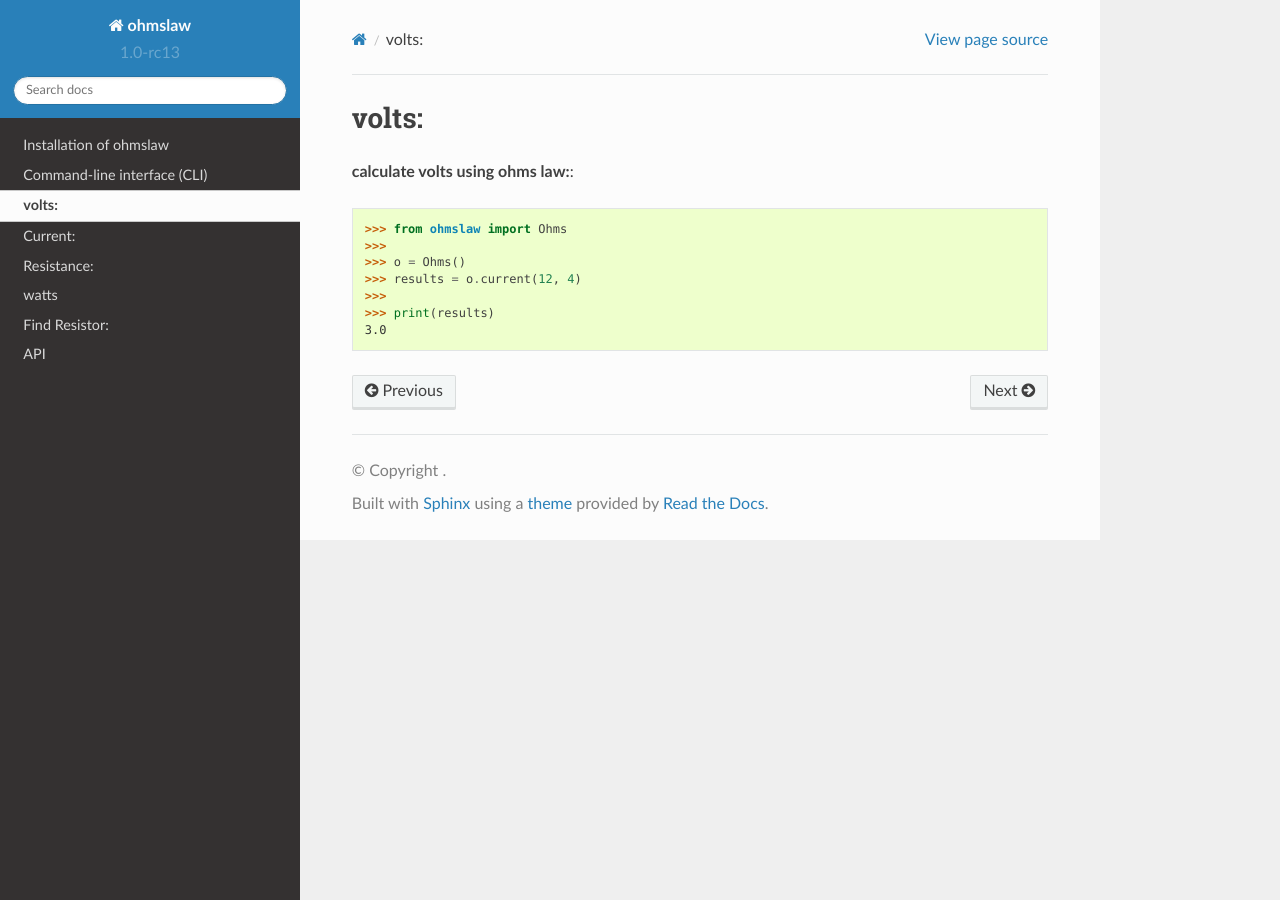
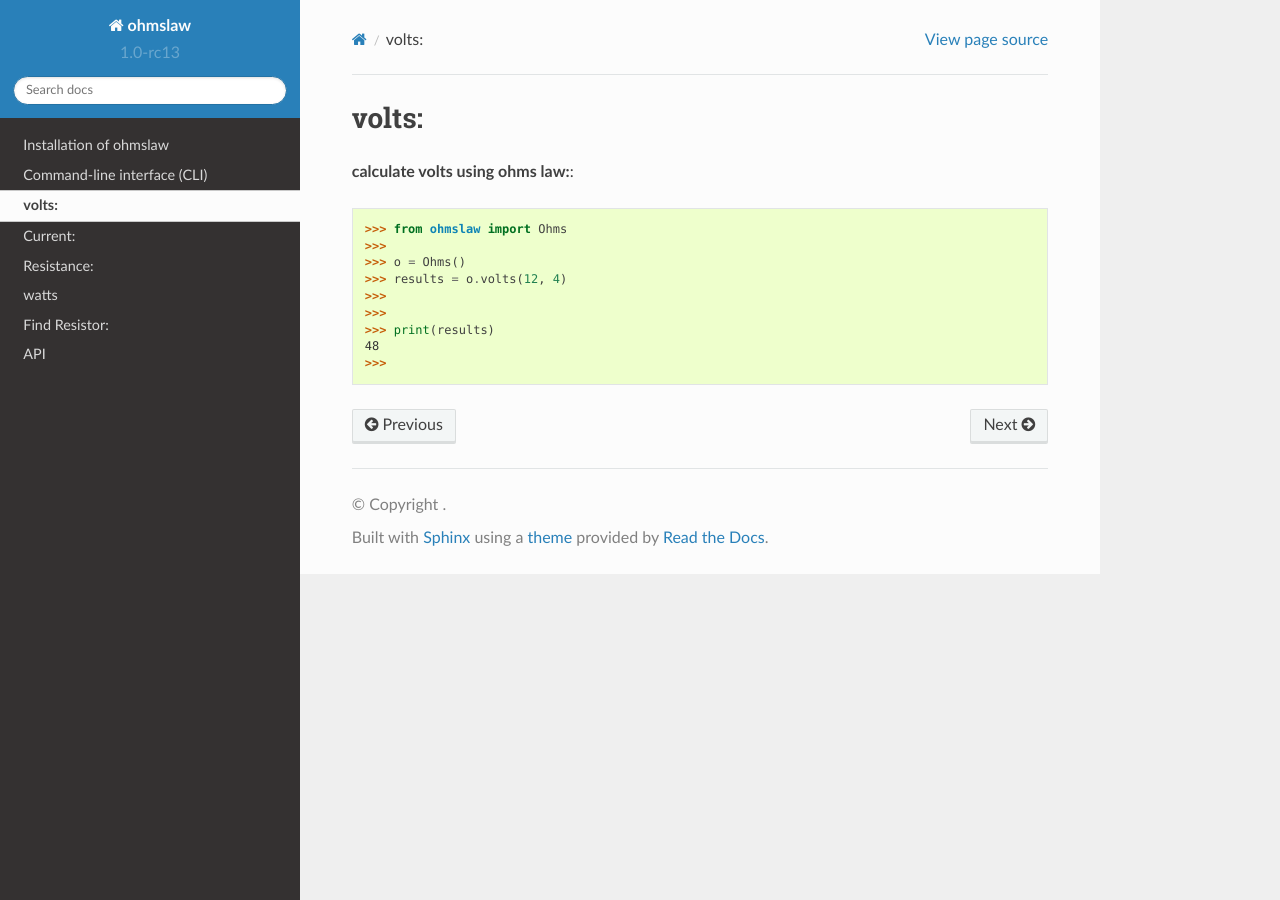
Before and after one commit to JuanBindez/ohmslaw, a Sphinx documentation site: the page built from docs/user/volts.rst, in a window 1280 px wide. Built offline with Sphinx 7.4.7 and the Read the Docs theme 2.0.0, drawn with Linux system fonts in a browser that asks for light colours; the version number is read from the project's files by our own code.

Commit message:
Update volts.rst

```diff
--- a/docs/user/volts.rst
+++ b/docs/user/volts.rst
@@ -8,7 +8,9 @@ volts:
         >>> from ohmslaw import Ohms
         >>>
         >>> o = Ohms()
-        >>> results = o.current(12, 4)
+        >>> results = o.volts(12, 4)
+        >>>
         >>>
         >>> print(results)
-        3.0
+        48
+        >>>
```
